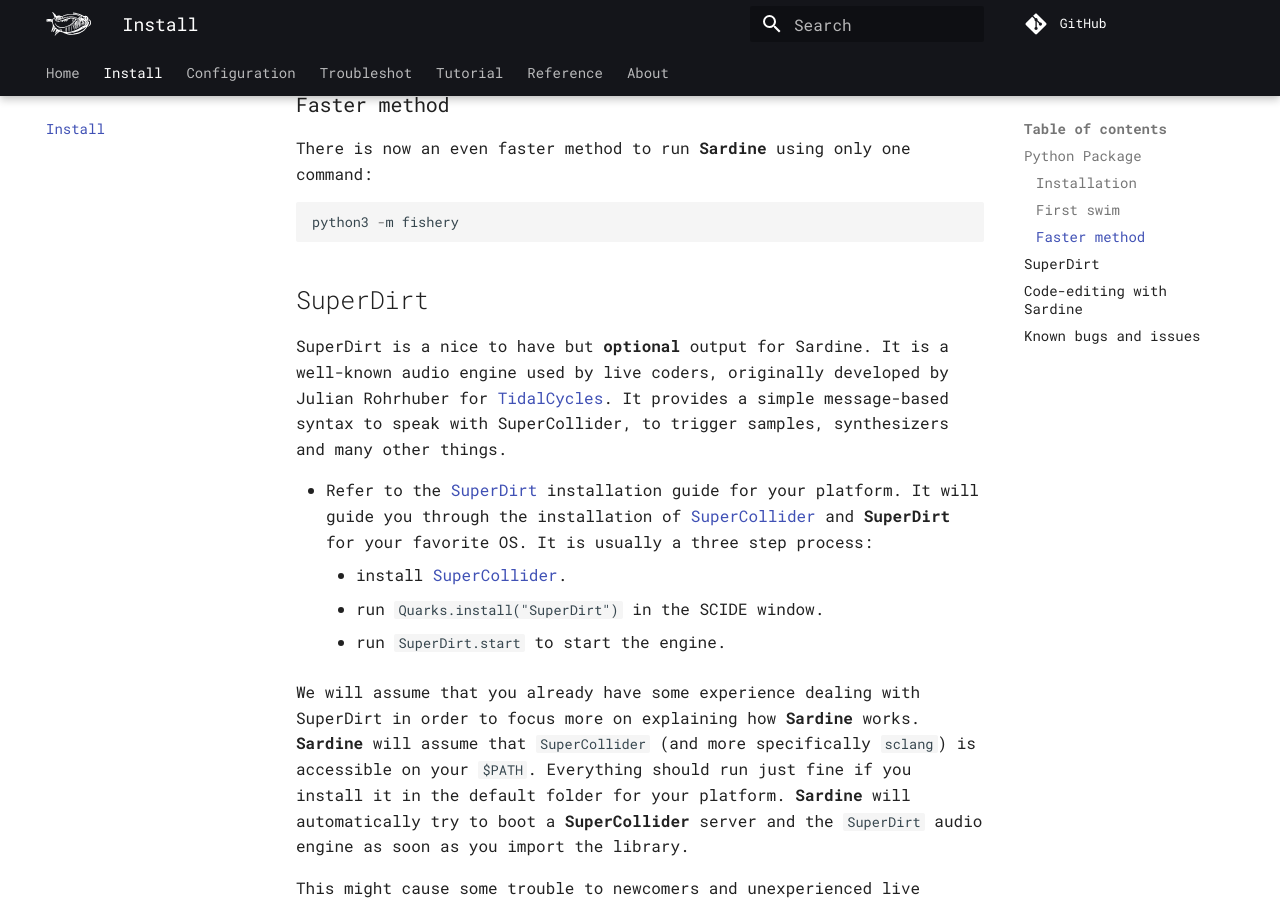
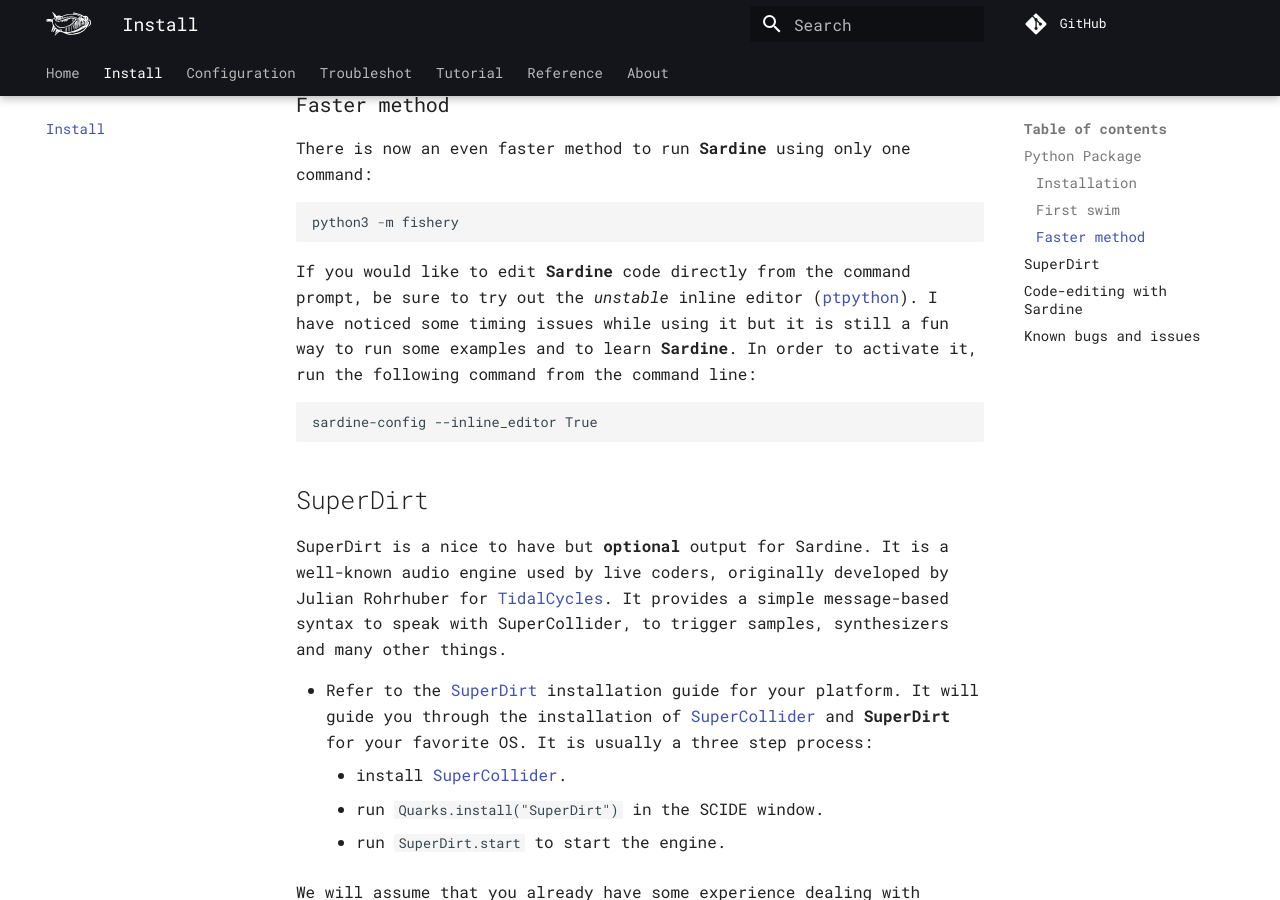
Before and after one commit to EmmaleeBonderud0325/sardine, an MkDocs documentation site: the page built from docs/installation.md, in a window 1280 px wide and 900 px high, scrolled down 1648 px. Built offline with MkDocs 1.6.1 and Material for MkDocs 9.7.7, drawn with Linux system fonts in a browser that asks for light colours; comment, search, counter and statistics services are not loaded.

Commit message:
Documented the `--inline_editor` flag on the website.

````diff
--- a/docs/installation.md
+++ b/docs/installation.md
@@ -40,6 +40,12 @@
 
 ```python
 python3 -m fishery
+```
+
+If you would like to edit **Sardine** code directly from the command prompt, be sure to try out the *unstable* inline editor ([ptpython](https://github.com/prompt-toolkit/ptpython)). I have noticed some timing issues while using it but it is still a fun way to run some examples and to learn **Sardine**. In order to activate it, run the following command from the command line:
+
+```bash
+sardine-config --inline_editor True
 ```
 
 ## SuperDirt
````
Also changed, not shown: sardine/__init__.py (line endings or trailing spaces), 1 other file.
